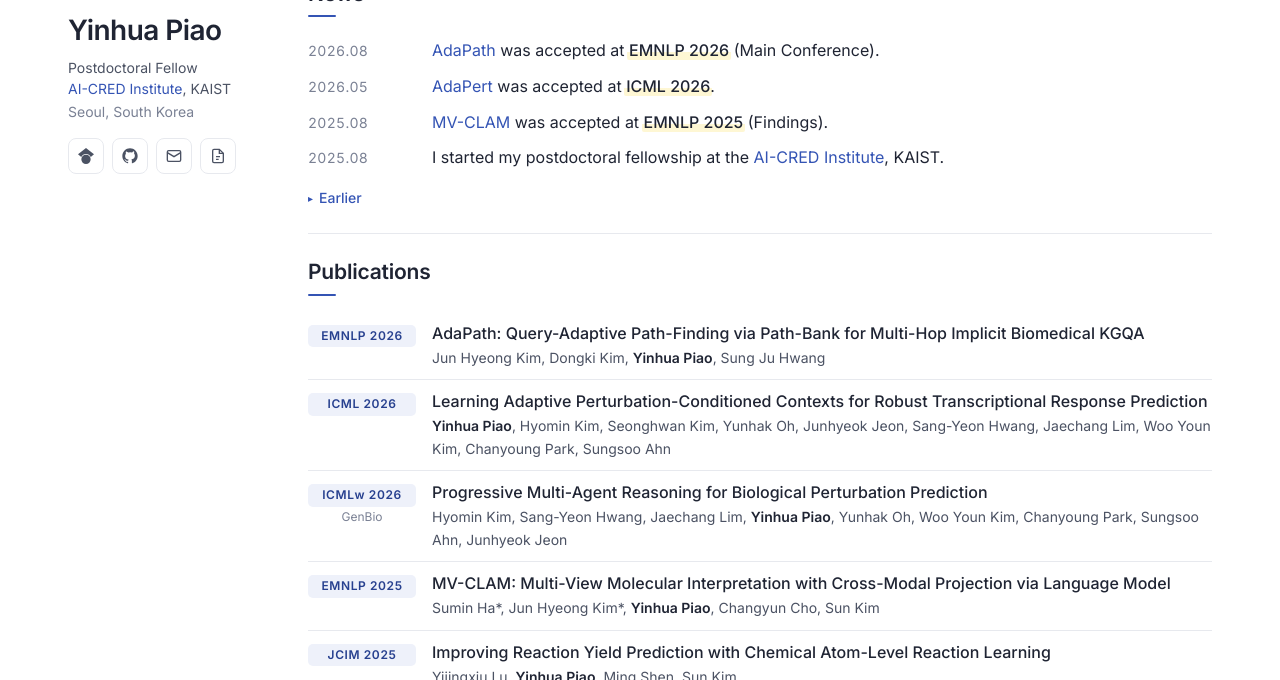
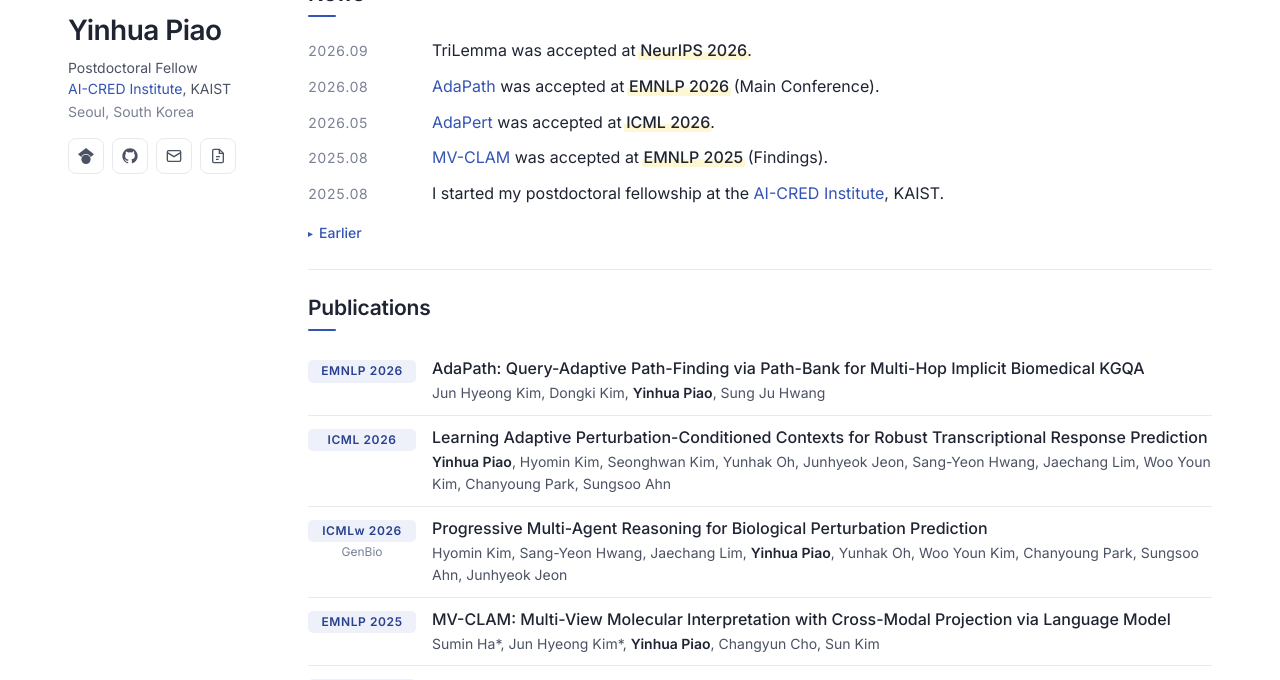
Before and after one commit to qkrdmsghk/qkrdmsghk.github.io, a Jekyll site: the page index.html, which Jekyll copies as it is, in a window 1280 px wide and 900 px high, scrolled down 518 px, cut to the strip 220-900 px from the top of the window. Built offline with Jekyll 4.4.1, drawn with Linux system fonts in a browser that asks for light colours.

Commit message:
Update news section with recent achievements
Added news items about recent paper acceptances and fellowship.

```diff
--- a/index.html
+++ b/index.html
@@ -270,6 +270,7 @@ footer a{color:var(--muted)}
     <section id="news">
       <h2 class="sec">News</h2>
       <ul class="dated">
+        <li><span class="date">2026.09</span><span>TriLemma was accepted at <mark class="hl">NeurIPS 2026</mark>.</span></li>
         <li><span class="date">2026.08</span><span><a href="https://arxiv.org/abs/2608.30556">AdaPath</a> was accepted at <mark class="hl">EMNLP 2026</mark> (Main Conference).</span></li>
         <li><span class="date">2026.05</span><span><a href="https://openreview.net/forum?id=aJVkQAd7tv">AdaPert</a> was accepted at <mark class="hl">ICML 2026</mark>.</span></li>
         <li><span class="date">2025.08</span><span><a href="https://aclanthology.org/2025.findings-emnlp.1174/">MV-CLAM</a> was accepted at <mark class="hl">EMNLP 2025</mark> (Findings).</span></li>
```
